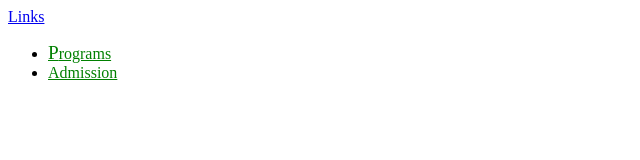
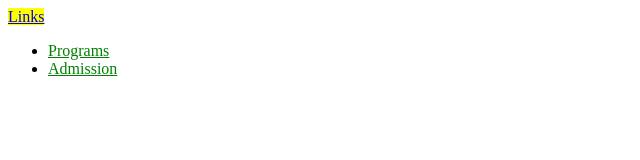
Before and after one commit to mbmrose/week6, a plain HTML site: page index.html in a window 1280 px wide. Shown: the full height of the page, 0-640 px from the left. Drawn offline with Linux system fonts and the light colour scheme.

Commit message:
Adds yellow to links and fixes visited and hover

```diff
--- a/stylesheet.css
+++ b/stylesheet.css
@@ -17,19 +17,19 @@
 
 }
 
-a:hover{
+li>a:hover{
     color: pink;
 }
 
-a:visited{
+li>a:visited{
     color: red;
 }
 
-li:first-of-type::first-letter{
+a:first-of-type::first-letter{
     font-style: bold;
     font-size: 120%;
 }
 
-a:[Links]{
+body>a:first-child{
     background-color: yellow;
 }
```
